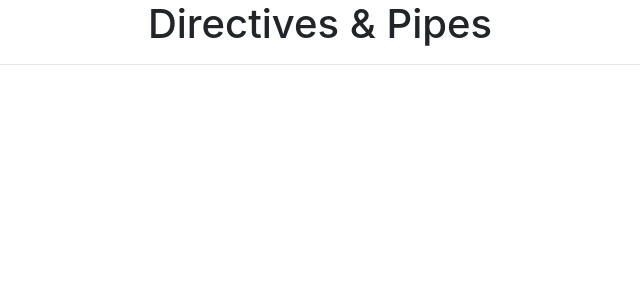
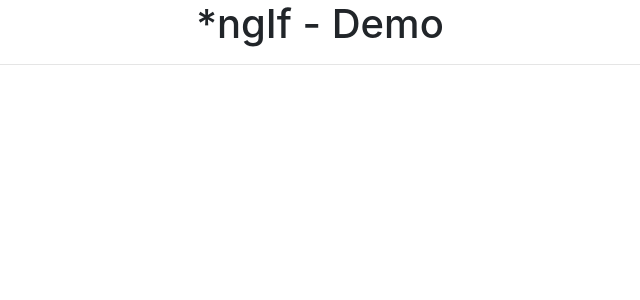
Before and after one commit to gprathuish/angular-directives-and-pipes, an Angular app: page / in a window 1280 px wide. Shown: the top 300 px of the page, without its empty margins (320-960 px from the left). Built offline with nearby package versions, Linux system fonts and the light colour scheme.

Commit message:
ngIf demo

```diff
--- a/src/app/app.component.html
+++ b/src/app/app.component.html
@@ -1,7 +1,49 @@
 <!--The content below is only a placeholder and can be replaced.-->
 <div class="container text-center">
   <h1>
-    Directives & Pipes
+    {{title}}
   </h1>
   <hr>
+
+  <!-- Actual ngIf syntax -->
+  <!-- <ng-template ngIf="myCustomArray.length > 0">
+    <div>
+      Display the list items here.
+    </div>
+  </ng-template>
+
+  <div *ngIf="myCustomArray.length > 0">
+    Display the list items here.
+  </div> -->
+
+
+  <!-- Regular ngIf -->
+  <!-- <div *ngIf="myCustomArray.length > 0">
+    Display the list items here.
+  </div>
+
+  <div *ngIf="myCustomArray.length == 0">
+    No items to display from array.
+  </div> -->
+
+
+  <!-- ngIf with ELSE -->
+  <!-- <div *ngIf="myCustomArray.length > 0; else elseBlock">
+    Display the list items here.
+  </div>
+
+  <ng-template #elseBlock>
+    No items to display from array.
+  </ng-template> -->
+
+
+  <!-- ngIf with THEN and ELSE -->
+  <!-- <div *ngIf="myCustomArray.length > 0; then thenBlock else elseBlock"></div>
+  <ng-template #thenBlock>
+    Display the list items here.
+  </ng-template>
+
+  <ng-template #elseBlock>
+    No items to
+  </ng-template> -->
 </div>
--- a/src/app/app.component.ts
+++ b/src/app/app.component.ts
@@ -6,5 +6,8 @@ import { Component } from '@angular/core';
   styleUrls: ['./app.component.css']
 })
 export class AppComponent {
-  title = 'angular-directives-and-pipes';
+  title = '*ngIf - Demo';
+
+  myCustomArray: Array<number> = [1, 2, 3];
+
 }
```
